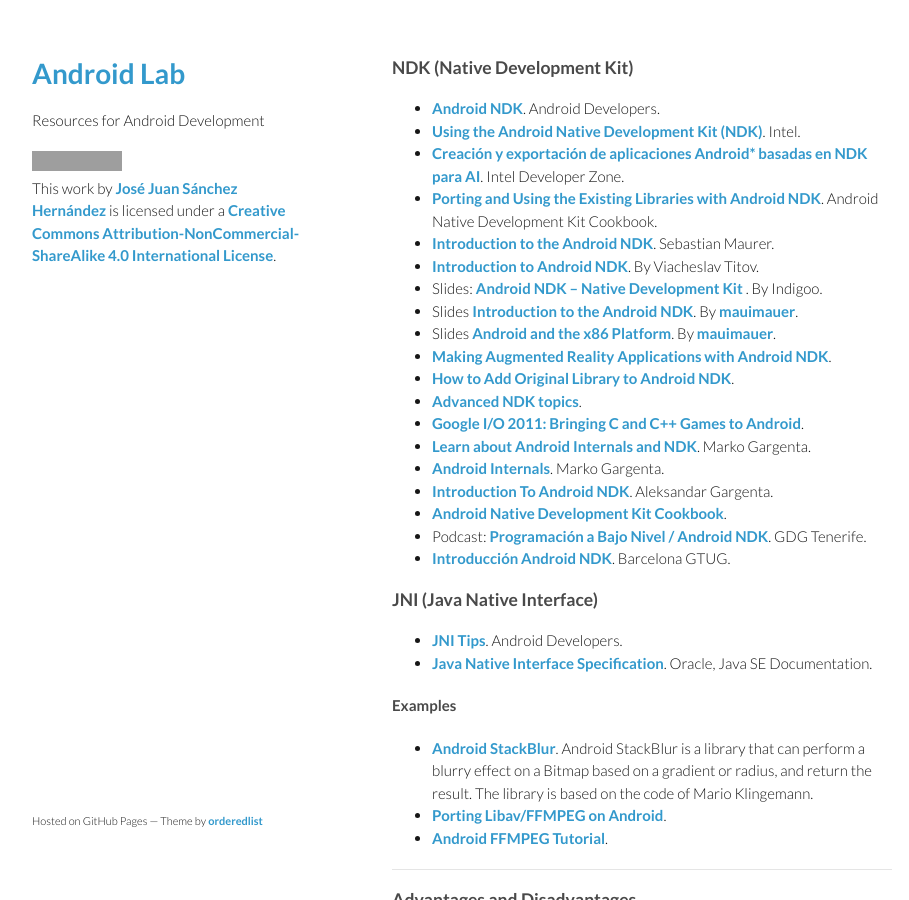
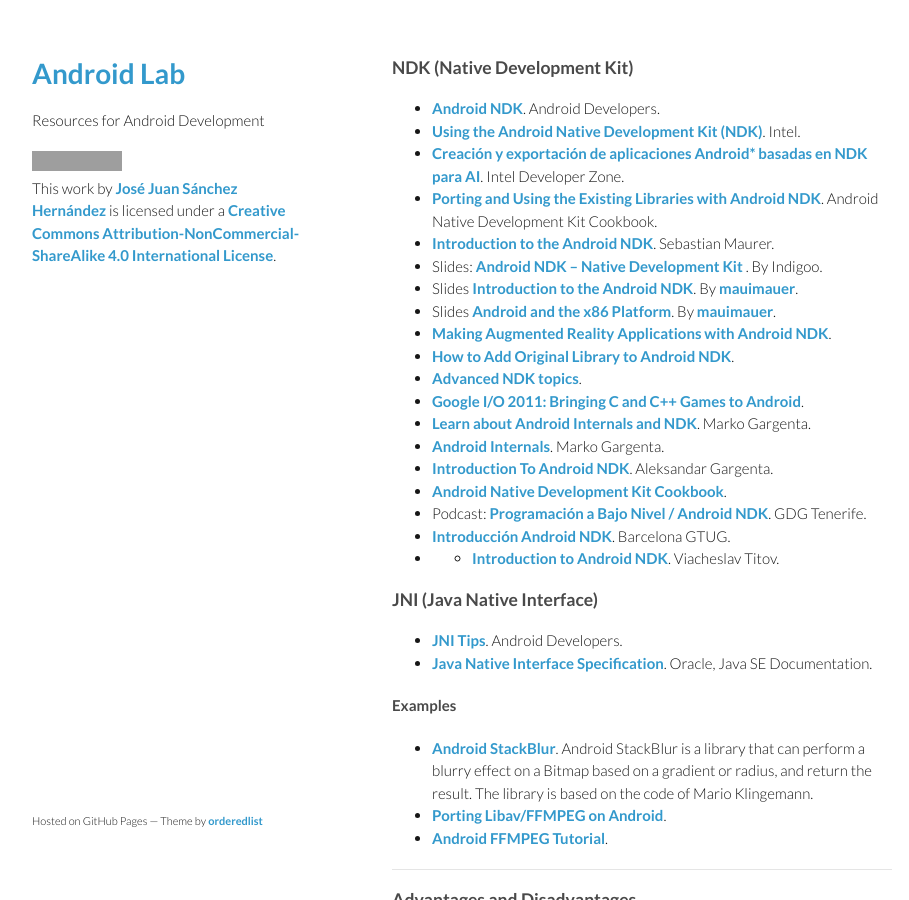
Before and after one commit to josejuansanchez/josejuansanchez.github.io, a Jekyll site: the page built from androidlab/ndk.md, in a window 1280 px wide and 900 px high. Shown: the whole window, without its empty margins (178-1087 px from the left). Built offline with Jekyll 4.4.1, drawn with Linux system fonts in a browser that asks for light colours; some of the changed lines change nothing that is shown; grey boxes are pictures that could not be loaded.

Commit message:
Update ndk.md

```diff
--- a/androidlab/ndk.md
+++ b/androidlab/ndk.md
@@ -10,7 +10,6 @@
 * [Creación y exportación de aplicaciones Android* basadas en NDK para AI](http://software.intel.com/es-es/android/articles/creating-and-porting-ndk-based-android-apps-for-ia). Intel Developer Zone.
 * [Porting and Using the Existing Libraries with Android NDK](http://www.packtpub.com/sites/default/files/9781849691505_Chapter_08.pdf). Android Native Development Kit Cookbook.
 * [Introduction to the Android NDK](http://www.slideshare.net/bemyapp/introduction-to-the-ndk-code-fest). Sebastian Maurer.
-* [Introduction to Android NDK](http://www.elekslabs.com/2013/12/introduction-into-android-ndk.html). By Viacheslav Titov.
 * Slides: [Android NDK – Native Development Kit ](http://www.indigoo.com/dox/mobdev/01_Android/Android-NDK.pdf). By Indigoo.
 * Slides [Introduction to the Android NDK](https://speakerdeck.com/mauimauer/introduction-to-the-android-ndk). By [mauimauer](https://speakerdeck.com/mauimauer).
 * Slides [Android and the x86 Platform](https://speakerdeck.com/mauimauer/android-and-the-x86-platform). By [mauimauer](https://speakerdeck.com/mauimauer).
@@ -24,6 +23,8 @@
 * [Android Native Development Kit Cookbook](http://www.amazon.com/Android-Native-Development-Kit-Cookbook/dp/1849691509).
 * Podcast: [Programación a Bajo Nivel / Android NDK](https://plus.google.com/114098393732890092873/posts/LNQx5WWvXra). GDG Tenerife.
 * [Introducción Android NDK](http://www.slideshare.net/barcelonagtug/introduccin-android-ndk-7413380). Barcelona GTUG.
+* * [Introduction to Android NDK](http://www.elekslabs.com/2013/12/introduction-into-android-ndk.html). Viacheslav Titov.
+
 
 ### JNI (Java Native Interface)
 
```
